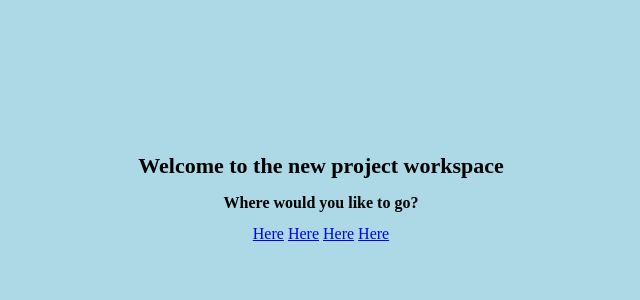
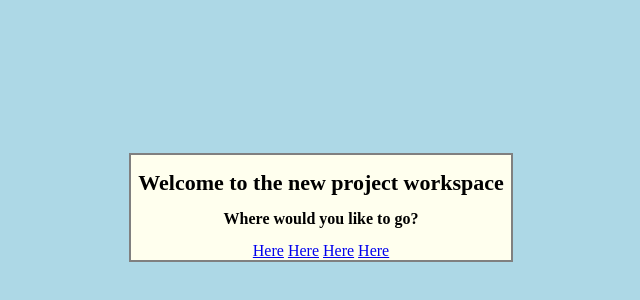
Before and after one commit to JasonHowellSlavin/my_dev_repo, a plain HTML site: page index.html in a window 1280 px wide. Shown: the part 100-400 px from the top of the page, without its empty margins (319-959 px from the left). Drawn offline with Linux system fonts and the light colour scheme.

Commit message:
New css style

```diff
--- a/css_styles/index_style.css
+++ b/css_styles/index_style.css
@@ -19,7 +19,13 @@ a {
 }
 
 #mainHolder{
-	margin: 20% 30%;
+	vertical-align: center;
+	text-align: center;
+	margin: 20% auto;
+	height: 60%;
+	width: 30%;
+	border: 2px solid grey;
+	background-color: #FFFFEE;
 
 }
 
```
